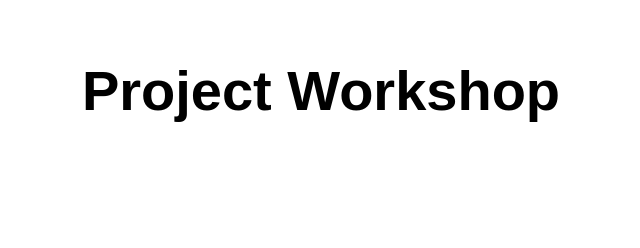
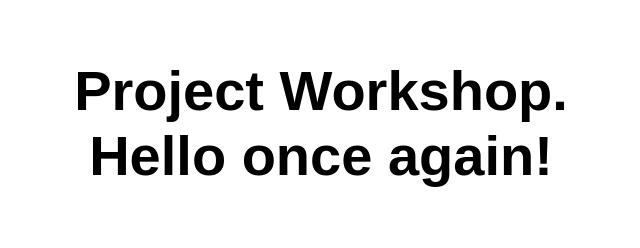
Before and after one commit to SamihaNajah/my-first-static-web-app, a website: page src/index.html in a window 1280 px wide. Shown: the whole page, without its empty margins (319-959 px from the left). Drawn offline with Linux system fonts and the light colour scheme.

Commit message:
Update index.html

```diff
--- a/src/index.html
+++ b/src/index.html
@@ -10,7 +10,7 @@
 
 <body>
   <main>
-    <h1>Project Workshop</h1>
+    <h1>Project Workshop. Hello once again!</h1>
   </main>
 </body>
 
```
